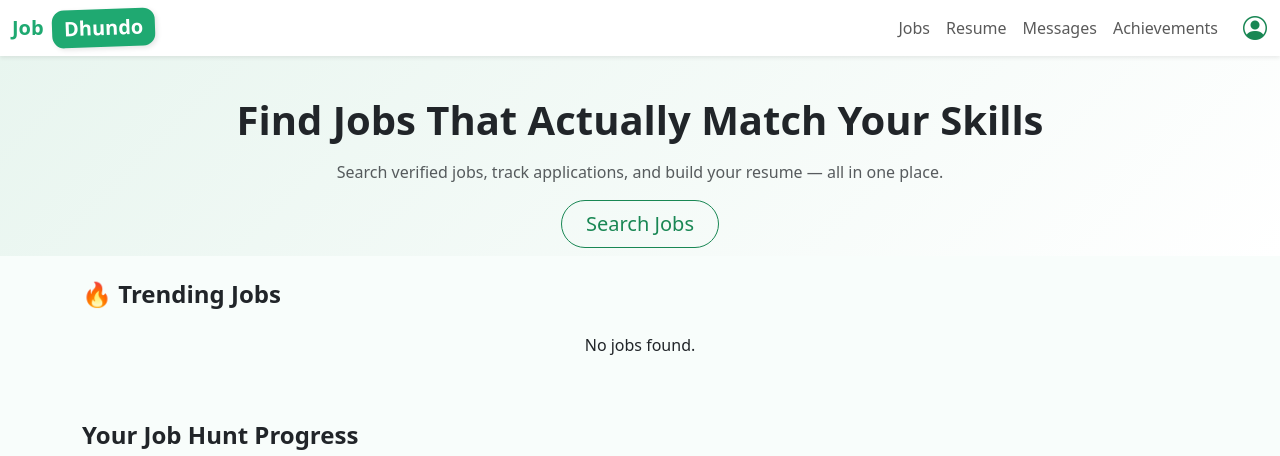
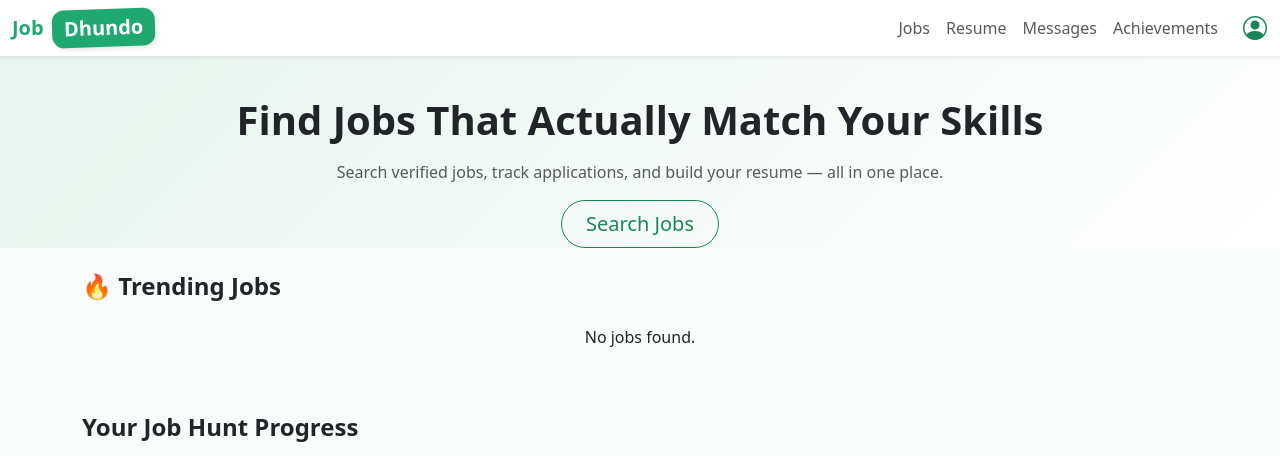
Before and after one commit to itsmrajguru/JobDhundo, a Django app: page /mainpage/ in a window 1280 px wide. Shown: the top 456 px of the page. Run offline with Django 5.2, Linux system fonts and the light colour scheme; a user stored in the database is signed in.

Commit message:
Updated JobDhundo UI and logic

```diff
--- a/templates/accounts/mainpage.html
+++ b/templates/accounts/mainpage.html
@@ -110,7 +110,7 @@
 </nav>
 
 <!-- ================= HERO SECTION ================= -->
-<section class="hero text-center mt-5 pt-5 pb-2">
+<section class="hero text-center mt-5 pt-5 pb-0">
   <div class="container">
     <h1 class="fw-bold">Find Jobs That Actually Match Your Skills</h1>
     <p class="text-muted mt-3">
```
